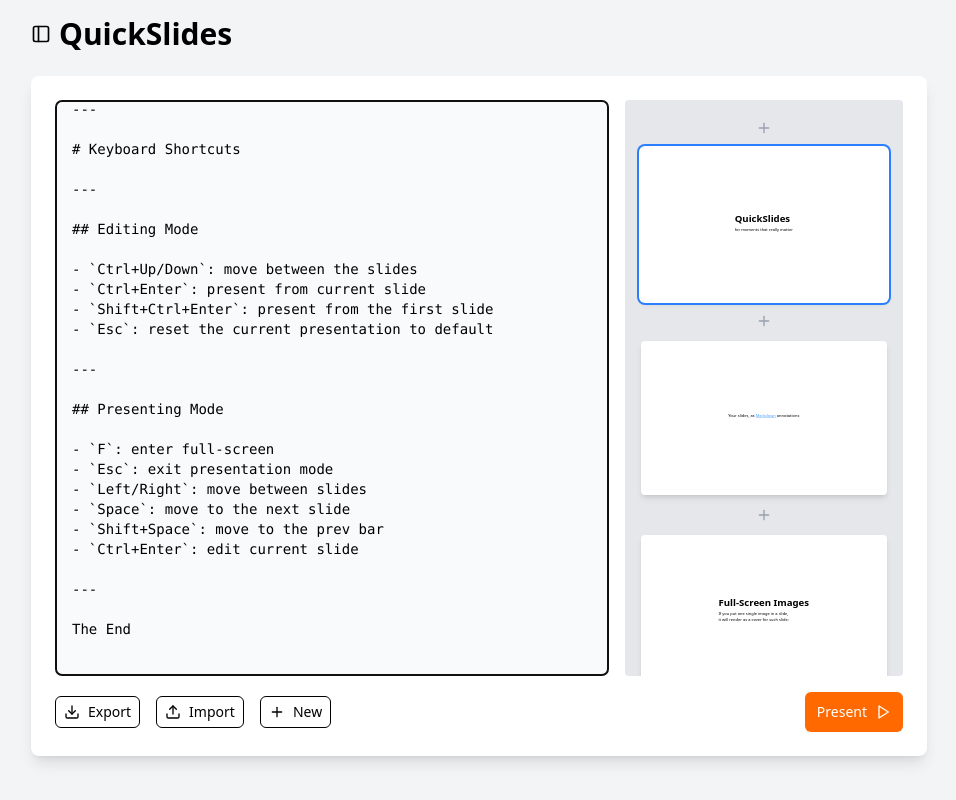
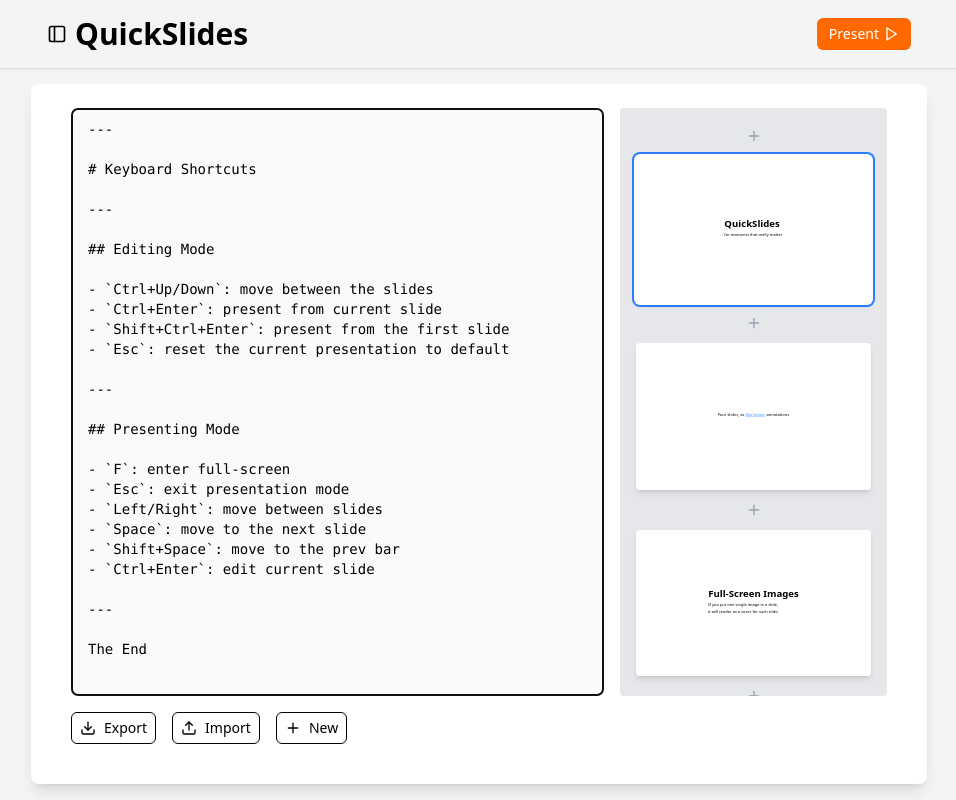
Before and after one commit to marcopeg/QuickSlides, a React (Vite) app: page / in a window 1280 px wide. Shown: the whole page, without its empty margins (161-1117 px from the left). Built offline with nearby package versions, Linux system fonts and the light colour scheme; grey boxes are pictures that could not be loaded.

Commit message:
Improve title bar layout

```diff
--- a/src/pages/HomePage.tsx
+++ b/src/pages/HomePage.tsx
@@ -573,7 +573,7 @@
 
   return (
     <div
-      className="h-screen w-full bg-gray-100 px-4 pt-2 pb-2 md:pt-4 sm:pb-4 flex flex-col items-center justify-start relative"
+      className="h-screen w-full bg-gray-100 flex flex-col items-center justify-start relative"
       onDragEnter={handleDragEnter}
       onDragOver={handleDragOver} // Keep over state active
       onDragLeave={handleDragLeave}
@@ -588,13 +588,30 @@
         </div>
       )}
 
-      {/* Title: Always left-aligned, responsive size/margin - smaller up to md */}
-      <div className="w-full max-w-4xl flex items-center justify-start mb-2 md:mb-6">
-        <PanelLeft className="h-5 w-5 mr-2" />
-        <h1 className="text-xl md:text-3xl font-bold text-left">QuickSlides</h1>
+      {/* Sticky Header Wrapper */}
+      <div className="sticky top-0 z-10 bg-gray-100 w-full shadow-sm">
+        {/* Original Title Bar Content - Centered */}
+        <div className="w-full max-w-4xl flex items-center justify-between mx-auto px-4 py-2 md:py-4">
+          {/* Group Title and Icon */}
+          <div className="flex items-center">
+            <PanelLeft className="h-5 w-5 mr-2" />
+            <h1 className="text-xl md:text-3xl font-bold text-left">
+              QuickSlides
+            </h1>
+          </div>
+          {/* Present Button - Always visible in sticky header */}
+          <Button
+            onClick={handlePresent}
+            className="flex items-center justify-center bg-orange-500 hover:bg-orange-600 text-white h-8 px-3 text-sm font-medium"
+            title="Present (Cmd/Ctrl+Enter)"
+          >
+            Present <Play className="ml-1 h-4 w-4" />
+          </Button>
+        </div>
       </div>
 
-      <div className="w-full max-w-4xl mx-auto bg-white rounded-lg shadow-lg overflow-hidden h-[90vh] sm:h-[85vh]">
+      {/* Main Content Area - Takes remaining space */}
+      <div className="w-full max-w-4xl mx-auto bg-white rounded-lg shadow-lg overflow-hidden flex-grow mt-4 mb-4 px-4 pb-2 sm:pb-4">
         <div className="p-2 sm:p-4 md:p-6 flex flex-col h-full">
           <div className="flex flex-row flex-grow gap-4 mb-4 sm:mb-4 overflow-hidden">
             <textarea
@@ -647,15 +664,6 @@
                 New
               </Button>
             </div>
-
-            <div className="w-full sm:w-auto mt-2 sm:mt-0">
-              <Button
-                onClick={handlePresent}
-                className="w-full sm:w-auto flex items-center justify-center sm:justify-start bg-orange-500 hover:bg-orange-600 text-white py-3 sm:py-2 px-3 text-base sm:text-sm font-medium"
-              >
-                Present <Play className="ml-2 h-5 w-5 sm:h-4 sm:w-4" />
-              </Button>
-            </div>
           </div>
         </div>
       </div>
```
